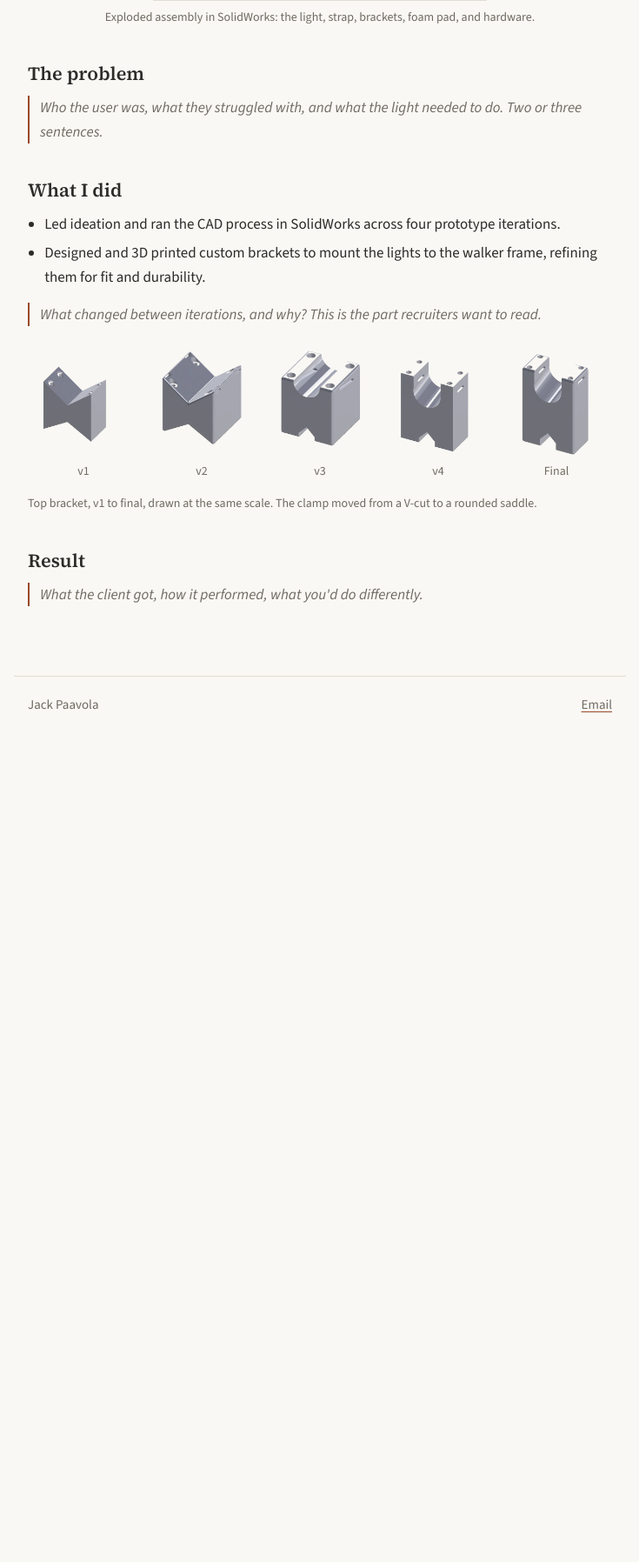
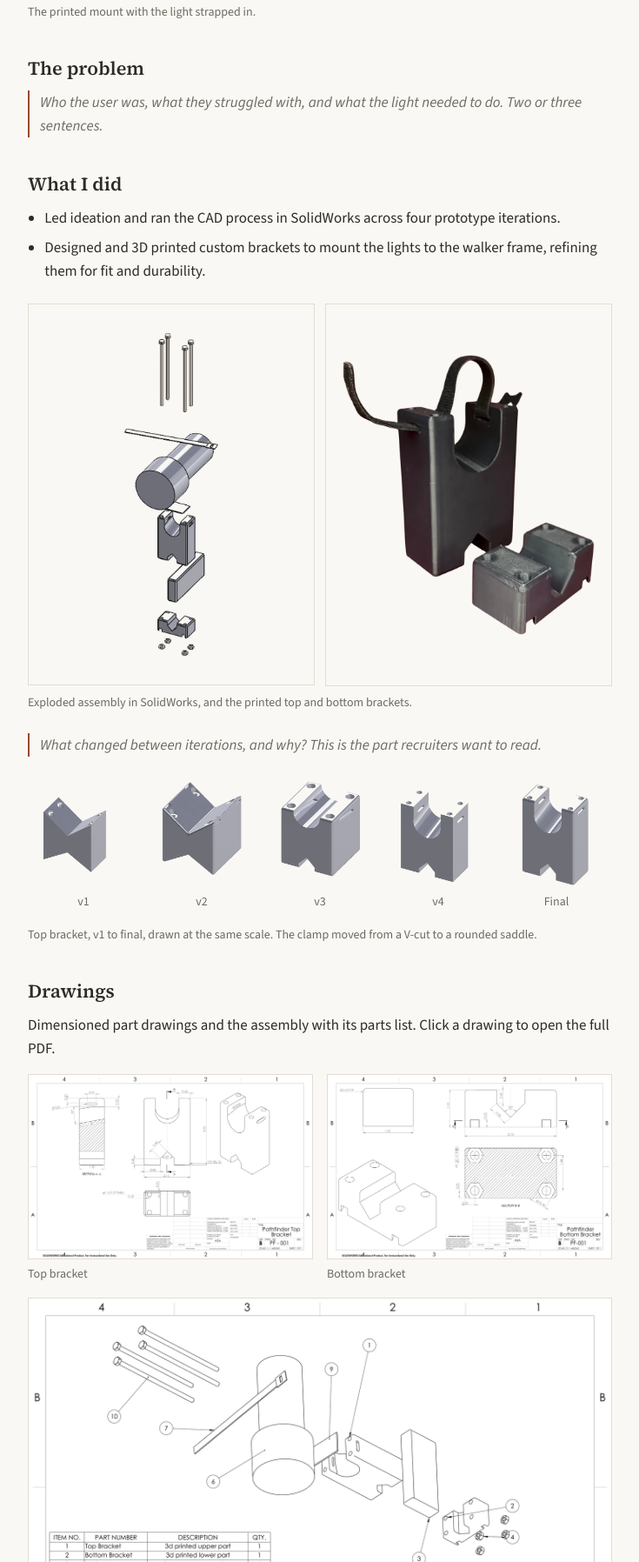
Before and after one commit to jxpaav-dev/jackpaavola-site, a plain HTML site: page projects/pathfinder.html in a window 1280 px wide. Shown: the part 1004-2800 px from the top of the page at 87% size, without its empty margins (272-1007 px from the left). Before the commit the page ends 1866 px from the top, so only its background shows below. Drawn offline with nearby package versions, Linux system fonts and the light colour scheme.

Commit message:
Pathfinder: real photos, CAD-to-print pair, and drawings section
Co-Authored-By: Claude Opus 5.5 <noreply@anthropic.com>

```diff
--- a/projects/pathfinder.html
+++ b/projects/pathfinder.html
@@ -29,13 +29,13 @@
       <dt>Role</dt><dd>Team lead, CAD lead</dd>
       <dt>Team</dt><dd>3 people, client-based project at Harvey Mudd</dd>
       <dt>When</dt><dd>June – July 2026</dd>
-      <dt>Tools</dt><dd>SolidWorks, FDM 3D printing</dd>
+      <dt>Tools</dt><dd>SolidWorks, FDM 3D printing (ASA)</dd>
     </dl>
 
     <div class="prose">
       <figure>
-        <img class="shot tall" src="../assets/pathfinder-assembly.webp" width="900" height="1199" alt="Exploded SolidWorks assembly of Pathfinder: bolts, light, strap, top bracket, foam pad, bottom bracket, and nuts, stacked vertically">
-        <figcaption>Exploded assembly in SolidWorks: the light, strap, brackets, foam pad, and hardware. <!-- TODO: add a photo of the finished walker with lights mounted --></figcaption>
+        <img class="shot" src="../assets/pathfinder-photo-mounted.webp" width="1200" height="900" alt="The finished Pathfinder mount: a grey 3D-printed bracket clamping a black flashlight, held in place with a strap">
+        <figcaption>The printed mount with the light strapped in. <!-- TODO: add a photo of it on the walker --></figcaption>
       </figure>
 
       <h2>The problem</h2>
@@ -46,6 +46,14 @@
         <li>Led ideation and ran the CAD process in SolidWorks across four prototype iterations.</li>
         <li>Designed and 3D printed custom brackets to mount the lights to the walker frame, refining them for fit and durability.</li>
       </ul>
+      <figure>
+        <div class="pair">
+          <img class="shot" src="../assets/pathfinder-assembly.webp" width="900" height="1199" alt="Exploded SolidWorks assembly: bolts, flashlight, strap, foam, top bracket, walker-arm replica, bottom bracket, and nuts, stacked vertically">
+          <img class="shot" src="../assets/pathfinder-photo-parts.webp" width="900" height="1200" alt="The printed top bracket with its strap, and the printed bottom bracket">
+        </div>
+        <figcaption>Exploded assembly in SolidWorks, and the printed top and bottom brackets.</figcaption>
+      </figure>
+
       <p class="todo">What changed between iterations, and why? This is the part recruiters want to read.</p>
 
       <figure>
@@ -58,6 +66,14 @@
         </ol>
         <figcaption>Top bracket, v1 to final, drawn at the same scale. The clamp moved from a V-cut to a rounded saddle.</figcaption>
       </figure>
+
+      <h2>Drawings</h2>
+      <p>Dimensioned part drawings and the assembly with its parts list. Click a drawing to open the full PDF.</p>
+      <ul class="drawings">
+        <li><a href="../assets/drawings/pathfinder-top-bracket.pdf"><img class="shot" src="../assets/drawings/pathfinder-top-bracket.webp" width="1400" height="906" alt="Drawing of the top bracket: front, top, section A-A, and isometric views with dimensions in inches"></a><span>Top bracket</span></li>
+        <li><a href="../assets/drawings/pathfinder-bottom-bracket.pdf"><img class="shot" src="../assets/drawings/pathfinder-bottom-bracket.webp" width="1400" height="906" alt="Drawing of the bottom bracket: front, side, section B-B showing hex nut pockets, and isometric views"></a><span>Bottom bracket</span></li>
+        <li><a href="../assets/drawings/pathfinder-exploded-assembly.pdf"><img class="shot" src="../assets/drawings/pathfinder-exploded-assembly.webp" width="1400" height="906" alt="Exploded assembly drawing with balloons and a ten-item parts list"></a><span>Exploded assembly</span></li>
+      </ul>
 
       <h2>Result</h2>
       <p class="todo">What the client got, how it performed, what you'd do differently.</p>
--- a/styles.css
+++ b/styles.css
@@ -194,8 +194,30 @@ main { padding-top: 3rem; padding-bottom: 4rem; }
   height: auto;
   border: 1px solid var(--rule);
 }
-.shot.tall { max-width: 24rem; margin: 0 auto; }
-.prose figure:has(.tall) figcaption { text-align: center; }
+.pair {
+  display: grid;
+  grid-template-columns: 1fr 1fr;
+  gap: 0.75rem;
+}
+
+.drawings {
+  list-style: none;
+  padding: 0;
+  margin: 1rem 0 0;
+  display: grid;
+  grid-template-columns: 1fr 1fr;
+  gap: 1rem;
+}
+.prose .drawings { padding: 0; }
+.prose .drawings li { margin: 0; }
+.drawings a { display: block; }
+.drawings a:hover .shot { border-color: var(--accent); }
+.drawings span { display: block; color: var(--muted); font-size: 0.875rem; margin-top: 0.35rem; }
+.drawings li:last-child { grid-column: 1 / -1; }
+
+@media (max-width: 34rem) {
+  .drawings { grid-template-columns: 1fr; }
+}
 
 .iterations {
   list-style: none;
```
Also changed, not shown: index.html (+1 -2 lines), assets/drawings/pathfinder-bottom-bracket.webp (added), assets/drawings/pathfinder-exploded-assembly.webp (added), assets/drawings/pathfinder-top-bracket.webp (added), assets/pathfinder-bracket.webp (deleted), assets/pathfinder-photo-mounted.webp (added), assets/pathfinder-photo-parts.webp (added), 3 other files.
